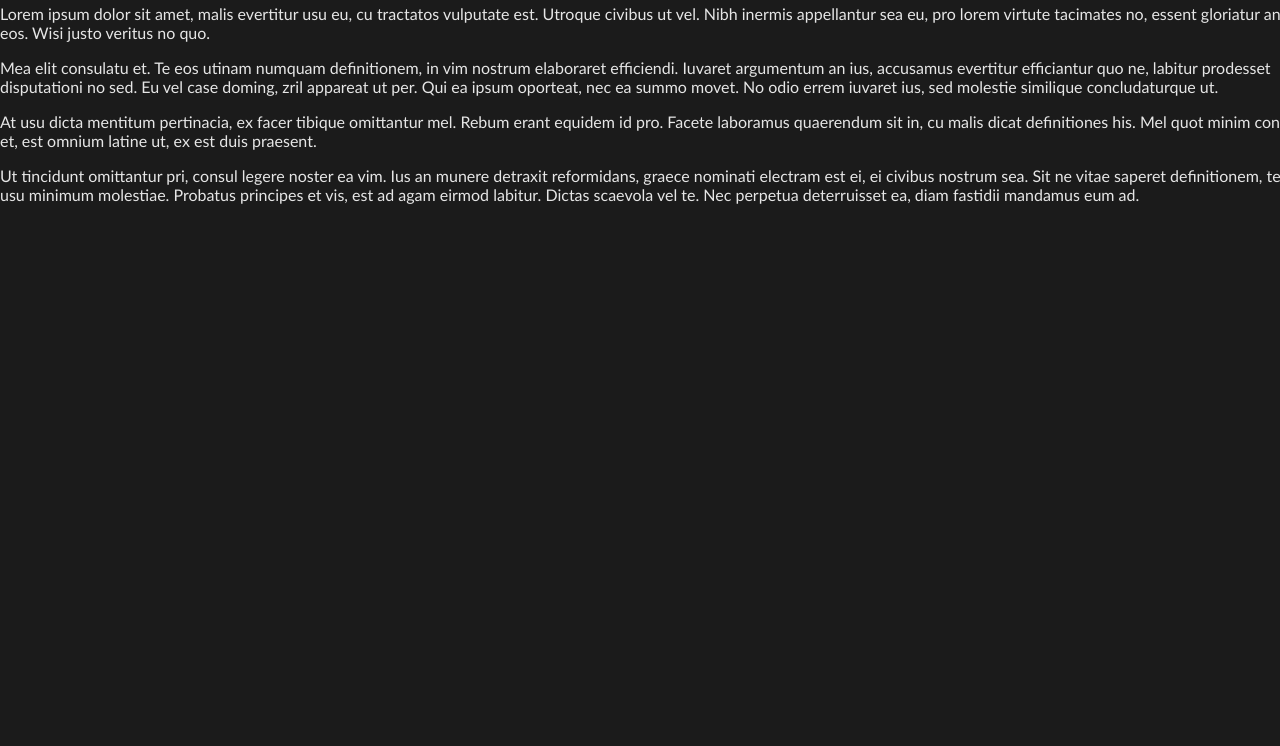
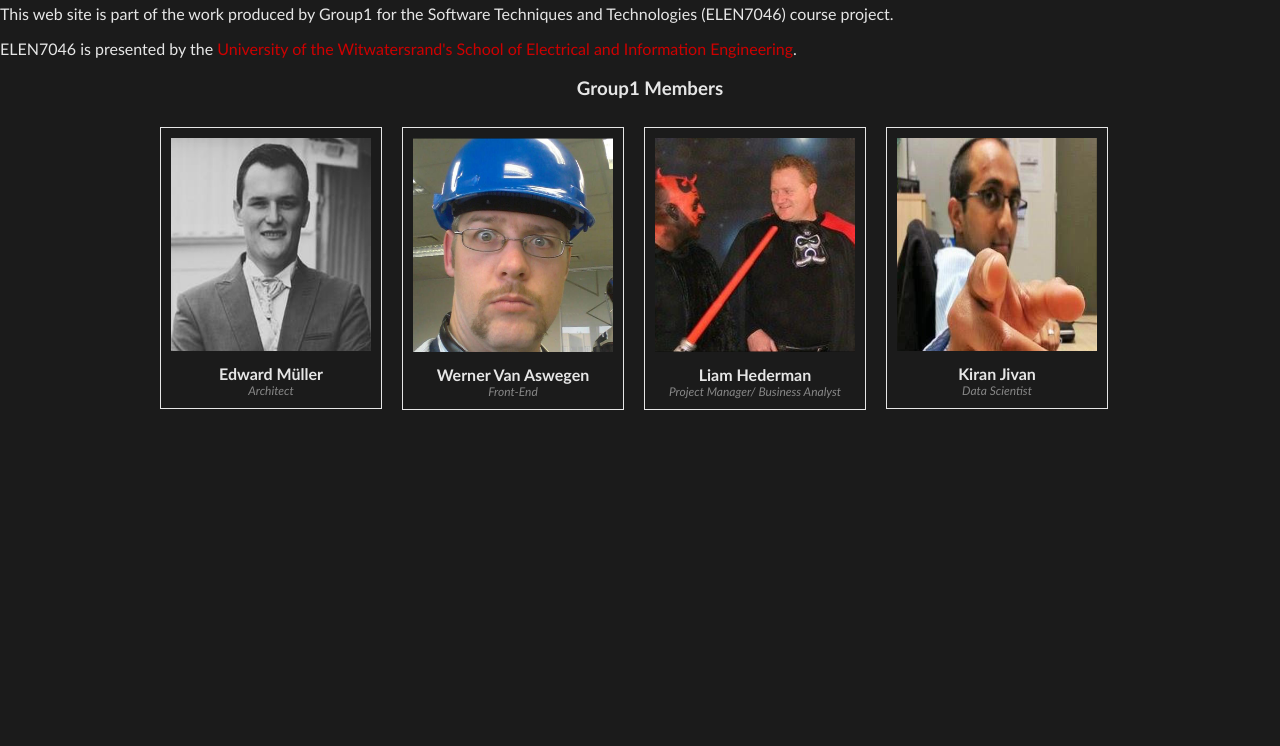
Before and after one commit to ELEN7046-Group1/WebFront, a website: page app/index.html at #/home in a window 1280 px wide. Shown: the part 54-800 px from the top of the page. Drawn offline with nearby package versions, Linux system fonts and the light colour scheme; some packages are replaced by stand-ins of ours; files that its build step writes are made by us from their sources; files whose address does not match are found by name.

Commit message:
Updated home page

```diff
--- a/app/styles/main.css
+++ b/app/styles/main.css
@@ -11,6 +11,15 @@ body, p, td, th, li {
 body {
   background-color: #1b1b1b;
   color: #e6e6e6;
+}
+
+a, a:link, a:visited {
+  color: #cd0000;
+  text-decoration: none;
+}
+
+a:hover {
+  color: #00a5cd;
 }
 
 .container {
@@ -62,12 +71,12 @@ ul.menu li {
 
 .menu {
   padding: 0;
-  margin: 0;
-  border: 1px solid black;
+  margin: 0px 0px 0px -1px;
+  border: 1px solid #565656;
   list-style: none;
   width: 230px;
   position: absolute;
-  top: 40px;
+  top: 41px;
   z-index: 500;
 }
 
@@ -77,7 +86,7 @@ ul.menu li {
 }
 
 .menu-item:nth-child(n+2):nth-child(n-1) {
-  border-top: 1px solid #000000;
+  border-top: 1px solid #565656;
 }
 
 .menu-item a {
@@ -165,6 +174,10 @@ ul.menu li {
   width: 100px;
 }
 
+.clear {
+  clear: both;
+}
+
 .tooltip {
   position: absolute;
   padding: 10px;
@@ -174,3 +187,28 @@ ul.menu li {
   pointer-events: none;
   text-transform: capitalize;
 }
+
+.bio-pic-container {
+  width: 200px;
+  float: left;
+  border: solid 1px #e6e6e6;
+  margin: 10px;
+  padding: 10px;
+}
+
+.bio-pic {
+  border: none;
+  max-width: 100%;
+}
+
+.bio-pic-label {
+  text-align: center;
+  margin-top: 10px;
+  font-weight: bold;
+}
+.bio-pic-descr {
+  text-align: center;
+  font-style: italic;
+  font-size: 12px;
+  color: #878787;
+}
--- a/app/views/home.html
+++ b/app/views/home.html
@@ -1,13 +1,42 @@
 <header>
   <div id="menuContainer" ui-view="menu">
   </div>
-  <span class="pageTitle">ELEN7046: Group1 - Process discovery</span>
+  <span class="pageTitle">ELEN7046: Group1 - Process Mining CRM Data</span>
 </header>
 <main>
   <div>
-    <p>Lorem ipsum dolor sit amet, malis evertitur usu eu, cu tractatos vulputate est. Utroque civibus ut vel. Nibh inermis appellantur sea eu, pro lorem virtute tacimates no, essent gloriatur an eos. Wisi justo veritus no quo.</p>
-    <p>Mea elit consulatu et. Te eos utinam numquam definitionem, in vim nostrum elaboraret efficiendi. Iuvaret argumentum an ius, accusamus evertitur efficiantur quo ne, labitur prodesset disputationi no sed. Eu vel case doming, zril appareat ut per. Qui ea ipsum oporteat, nec ea summo movet. No odio errem iuvaret ius, sed molestie similique concludaturque ut.</p>
-    <p>At usu dicta mentitum pertinacia, ex facer tibique omittantur mel. Rebum erant equidem id pro. Facete laboramus quaerendum sit in, cu malis dicat definitiones his. Mel quot minim consul et, est omnium latine ut, ex est duis praesent.</p>
-    <p>Ut tincidunt omittantur pri, consul legere noster ea vim. Ius an munere detraxit reformidans, graece nominati electram est ei, ei civibus nostrum sea. Sit ne vitae saperet definitionem, te usu minimum molestiae. Probatus principes et vis, est ad agam eirmod labitur. Dictas scaevola vel te. Nec perpetua deterruisset ea, diam fastidii mandamus eum ad.</p>
+    <p>This web site is part of the work produced by Group1 for the Software Techniques and
+      Technologies (ELEN7046) course project.</p>
+    <p>ELEN7046 is presented by the <a href="http://www.eie.wits.ac.za/" target="_blank">University
+        of the Witwatersrand's School of Electrical and Information Engineering</a>.</p>
+    <div style="text-align: center;">
+    <h3>Group1 Members</h3>
+    </div>
+    <div style="margin-left: auto; margin-right: auto; max-width: 1000px;">
+      <div class="bio-pic-container">
+        <img class="bio-pic" src="images/Edward Muller.png" alt="Edward Muller"/>
+        <div class="bio-pic-label">Edward M&#252;ller</div>
+        <div class="bio-pic-descr">Architect</div>
+      </div>
+
+      <div class="bio-pic-container">
+        <img class="bio-pic" src="images/Werner Van Aswegen.png" alt="Werner Van Aswegen"/>
+        <div class="bio-pic-label">Werner Van Aswegen</div>
+        <div class="bio-pic-descr">Front-End</div>
+      </div>
+
+      <div class="bio-pic-container">
+        <img class="bio-pic" src="images/Liam Hederman.png" alt="Liam Hederman"/>
+        <div class="bio-pic-label">Liam Hederman</div>
+        <div class="bio-pic-descr">Project Manager/ Business Analyst</div>
+      </div>
+
+      <div class="bio-pic-container">
+        <img class="bio-pic" src="images/Kiran Jivan.png" alt="Kiran Jivan"/>
+        <div class="bio-pic-label">Kiran Jivan</div>
+        <div class="bio-pic-descr">Data Scientist</div>
+      </div>
+    </div>
+    <div class="clear"></div>
   </div>
 </main>
--- a/app/views/menu.html
+++ b/app/views/menu.html
@@ -14,7 +14,7 @@
     mainMenu.hide();
 
     menuBtn.click(function () {
-      mainMenu.toggle();
+      mainMenu.slideToggle();
     });
 
     $(document).mouseup(function (e) {
```
Also changed, not shown: app/views/single-graph.html (+1 -1 lines), app/images/Edward Muller.png (added), app/images/Kiran Jivan.png (added), app/images/Liam Hederman.png (added), app/images/Werner Van Aswegen.png (added), app/images/yeoman.png (deleted).
